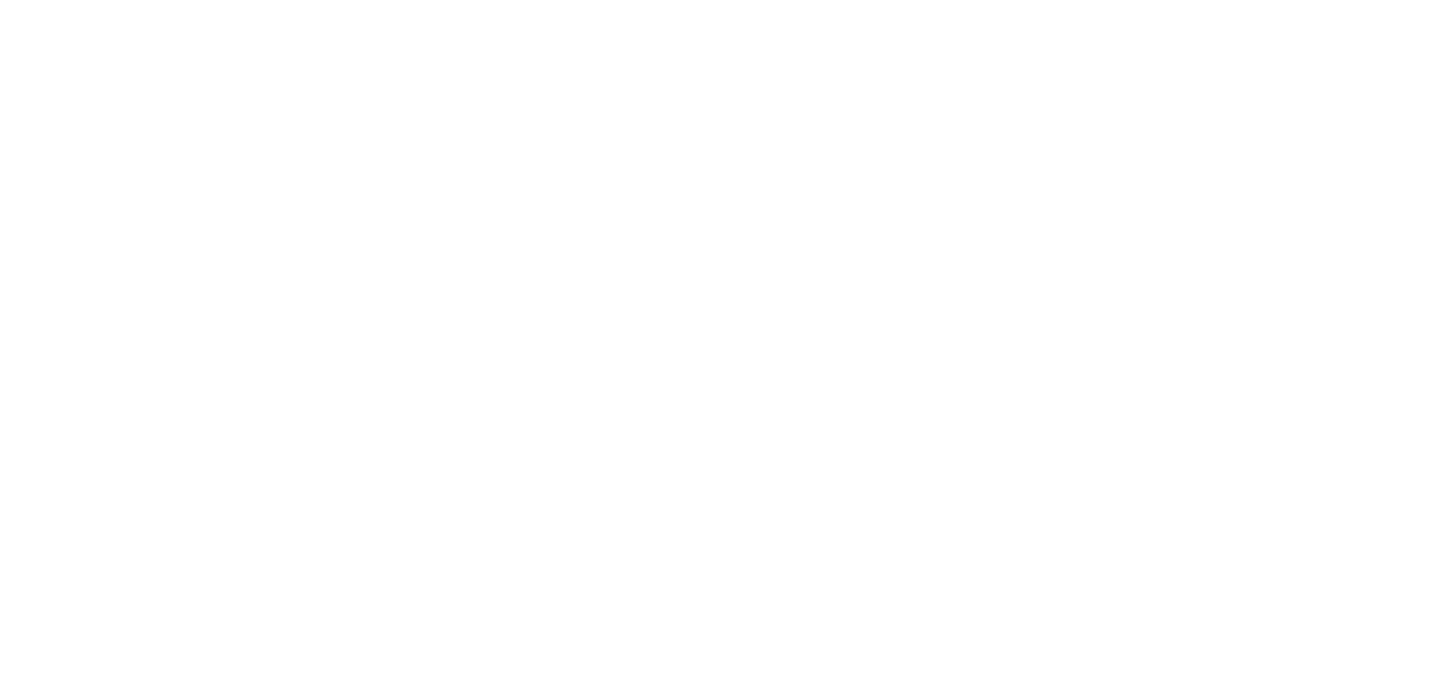
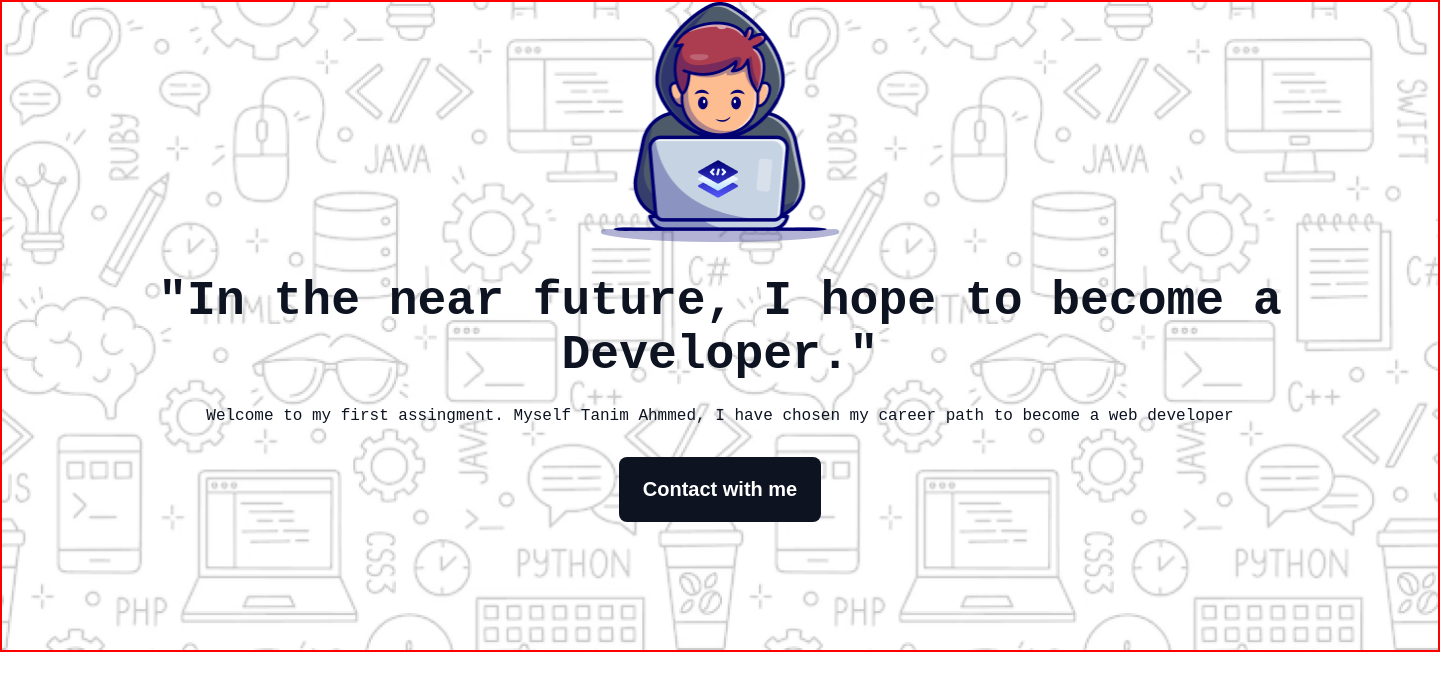
Before and after one commit to Tanim-Ahmmed/Assignment-1, a plain HTML site: page index.html in a window 1280 px wide. Shown: the whole page, 1440 px wide, since content can reach past the window. Drawn offline with Linux system fonts and the light colour scheme; a web font is replaced by a local one.

Commit message:
bannner done

```diff
--- a/index.html
+++ b/index.html
@@ -7,6 +7,22 @@
     <link rel="stylesheet" href="style.css">
 </head>
 <body>
+    <!-- banner -->
+    <header class="banner">
+      <img src="/assets/Group.png" alt="">
 
+        <h1>"In the near future, I hope to become a <br>
+             Developer."</h1>
+          <p>Welcome to my first assingment. Myself Tanim Ahmmed, I have chosen my career path to become a web developer</p>
+          <button class="banner-button">Contact with me</button>
+    </header>
+
+
+
+
+    <main>
+
+    </main>
+    <footer></footer>
 </body>
 </html>
--- a/style.css
+++ b/style.css
@@ -0,0 +1,57 @@
+
+@import url('https://fonts.googleapis.com/css2?family=Azeret+Mono:ital,wght@0,100..900;1,100..900&display=swap');
+
+
+*{
+    box-sizing: border-box;
+    margin: 0;
+    padding: 0;
+}
+
+
+body{
+    font-family: "Azeret Mono", monospace;
+}
+
+/* banner starts */
+.banner{
+    width: 1440px;
+    height: 652px;
+    border: 2px solid red;
+    background-image: url(/assets/Hero-bg.png);
+    background-position: center;
+    background-repeat: no-repeat;
+    background-size: cover;
+    display: flex;
+    flex-direction: column;
+    align-items: center;
+    text-align: center;
+    img{
+        width: 240px;
+        height: 240px;
+    }
+
+    h1{
+      font-weight: 800;
+      font-size: 48px;
+      color: rgb(13, 19, 33);
+      margin-top: 32px;
+    }
+    p{
+     font-weight: 400;
+     font-size: 16px;
+     color: rgb(13, 19, 33);
+     margin-top: 25px;
+    }
+}
+
+.banner-button{
+    font-weight: 600;
+    font-size: 20px;
+    color: rgb(255, 255, 255);
+    padding: 21px 24px 21px 24px;
+    background-color:rgb(13, 19, 33) ;
+    margin-top: 32px;
+    border-style: none;
+    border-radius: 8px;
+}
```
